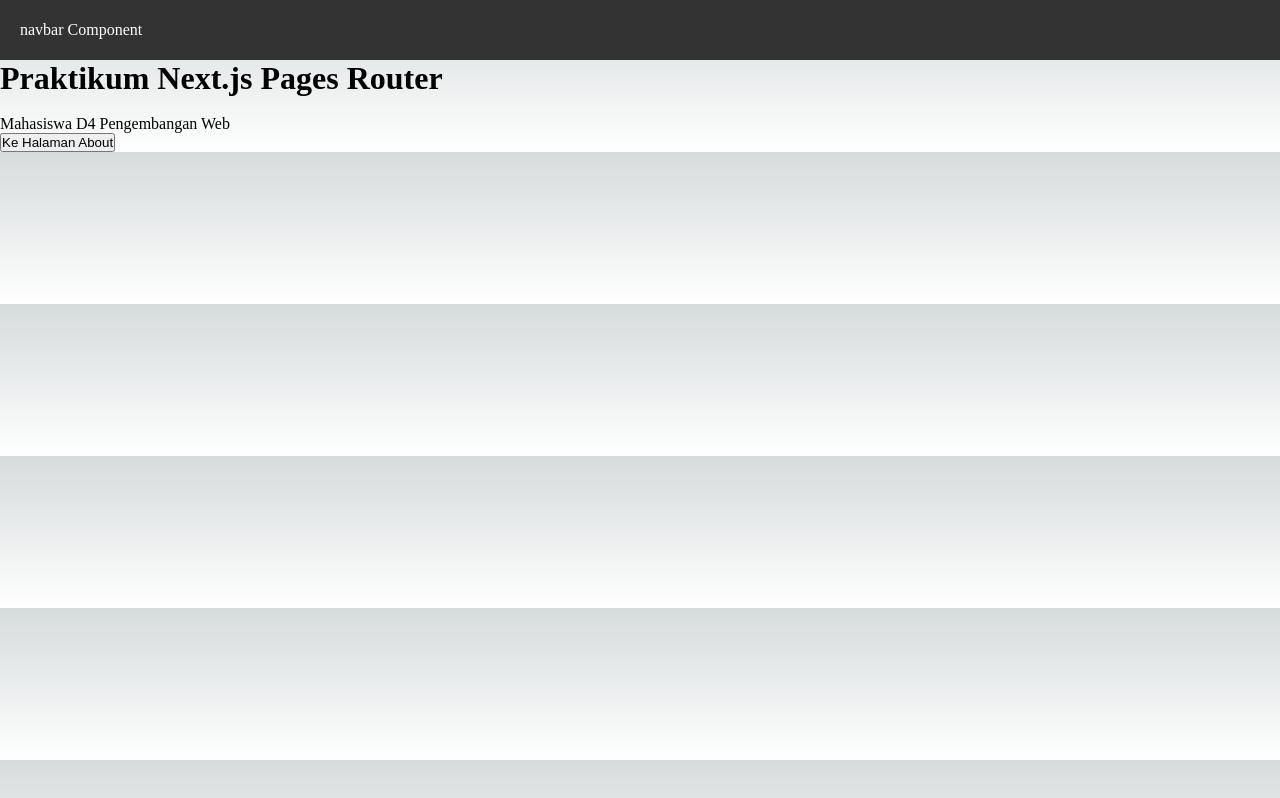
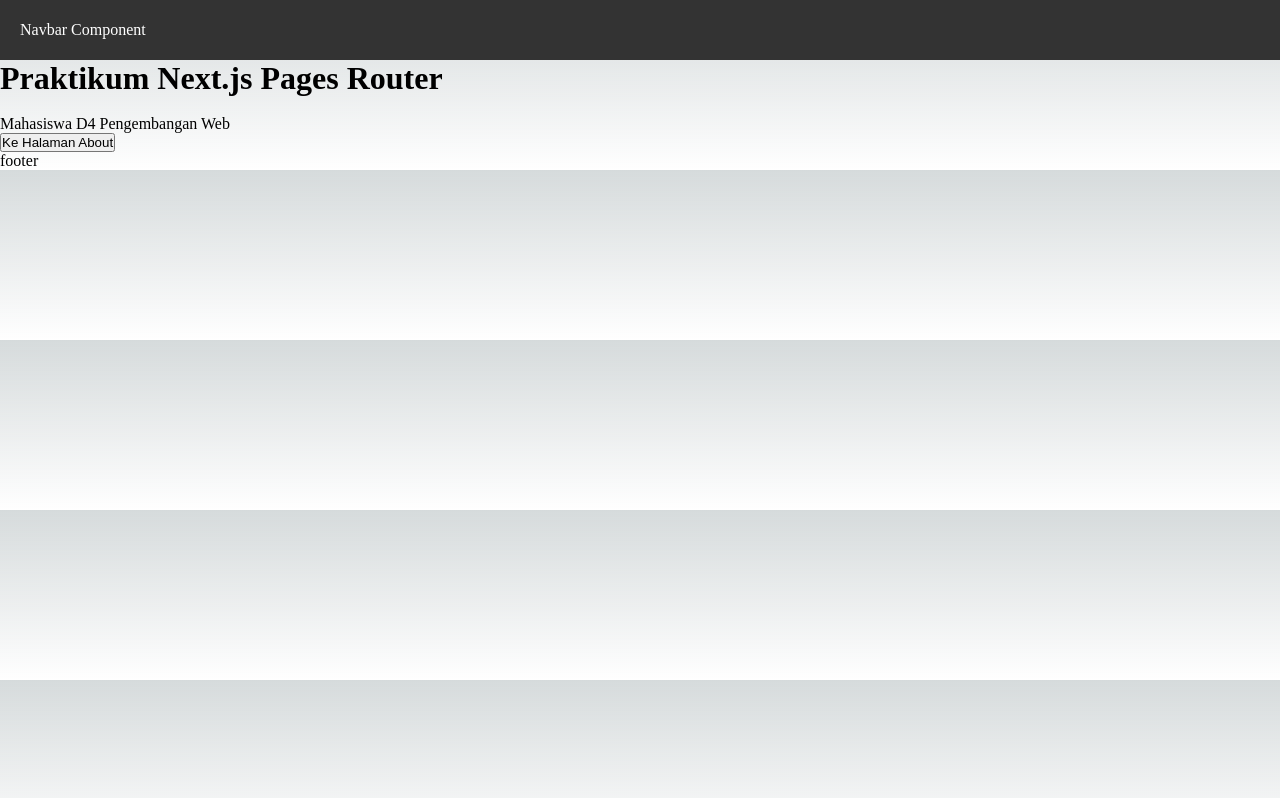
Before and after one commit to DewitaA12/Pemrograman-Framework, a Next.js app in the folder my-app-1/: page / in a window 1280 px wide. Built offline with nearby package versions, Linux system fonts and the light colour scheme.

Commit message:
imp layout all pages

```diff
--- a/my-app-1/src/components/layouts/Navbar/index.tsx
+++ b/my-app-1/src/components/layouts/Navbar/index.tsx
@@ -1,7 +1,7 @@
 const Navbar = () => {
     return (
         <div className = "navbar">
-        <div>navbar Component</div>
+        <div>Navbar Component</div>
         </div>
     );
 };
--- a/my-app-1/src/pages/_app.tsx
+++ b/my-app-1/src/pages/_app.tsx
@@ -1,8 +1,8 @@
 import '@/styles/globals.css'
 import type { AppProps } from 'next/app'
 import Navbar from '@/components/layouts/Navbar'
-
+import AppShell from '@/components/layouts/Appshell'
 
 export default function App({ Component, pageProps }: AppProps) {
-  return <div><Navbar /><Component {...pageProps} /></div>
+  return <div><AppShell><Component {...pageProps} /></AppShell></div>
 }
```
